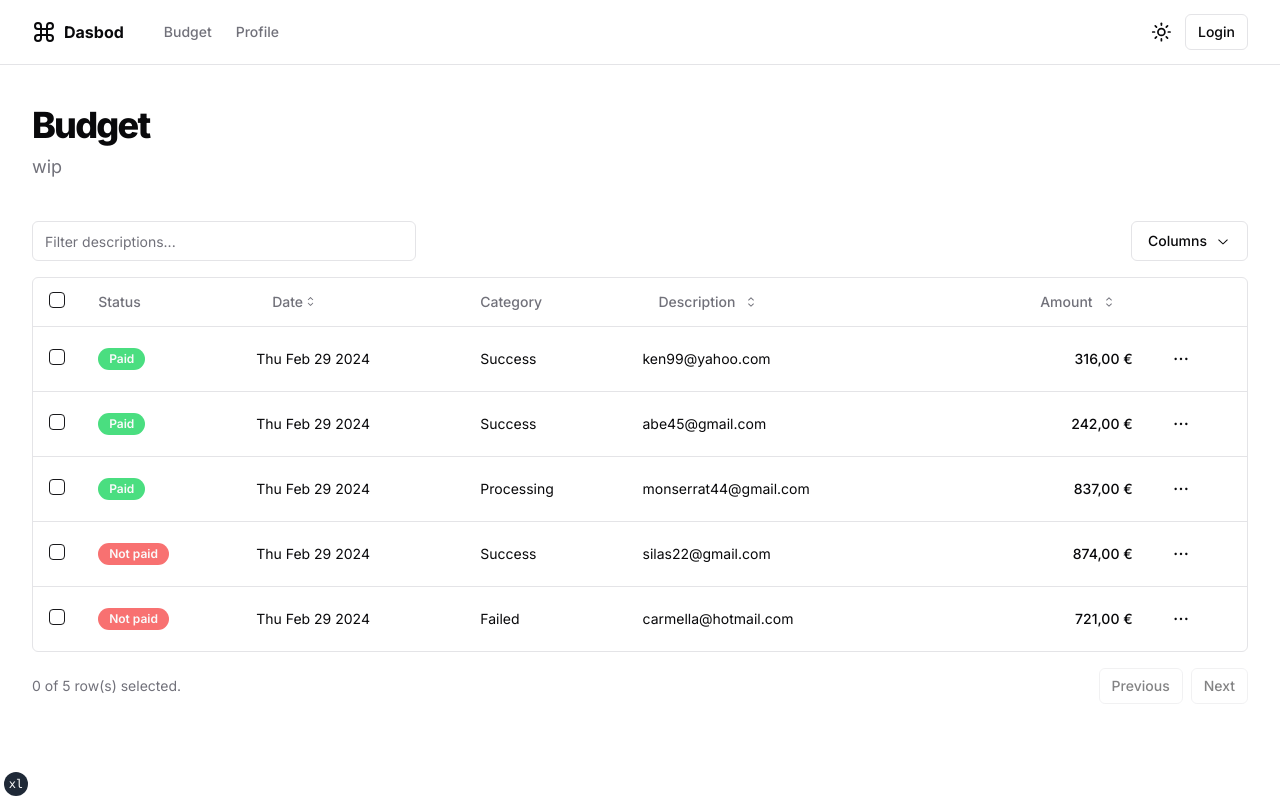
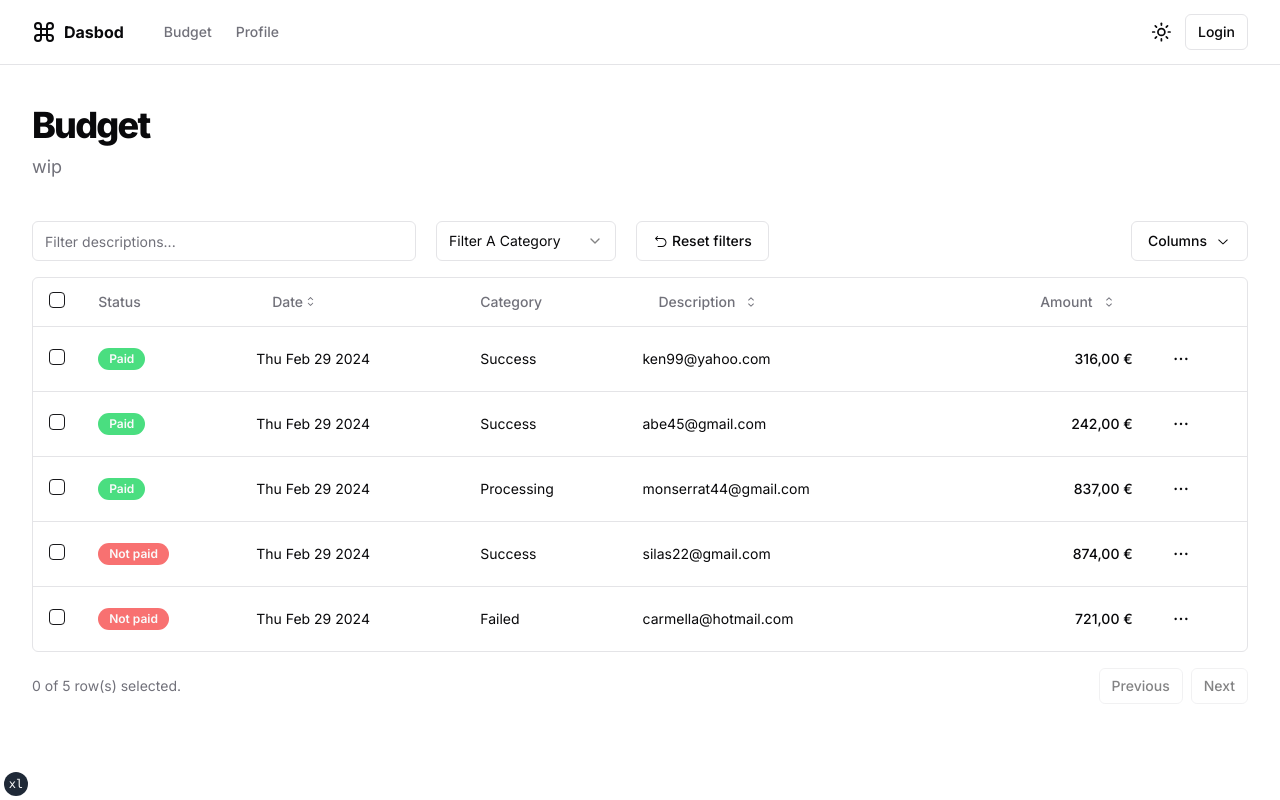
Before and after one commit to lilgallon/budgetin, a Next.js app in the folder dasbod-front-react/: page /budget in a window 1280 px wide. Built offline with nearby package versions, Linux system fonts and the light colour scheme.

Commit message:
front(budget): add category filter

```diff
--- a/dasbod-front-react/components/business/budget/transactions-table.tsx
+++ b/dasbod-front-react/components/business/budget/transactions-table.tsx
@@ -1,21 +1,69 @@
-"use client";
+"use client"
 
-import * as React from "react";
-import { CaretSortIcon, ChevronDownIcon, DotsHorizontalIcon, Pencil1Icon, TrashIcon } from "@radix-ui/react-icons";
-import { ColumnDef, ColumnFiltersState, SortingState, VisibilityState, flexRender, getCoreRowModel, getFilteredRowModel, getPaginationRowModel, getSortedRowModel, useReactTable } from "@tanstack/react-table";
+import * as React from "react"
+import {
+  CaretSortIcon,
+  ChevronDownIcon,
+  DotsHorizontalIcon,
+  Pencil1Icon, ResetIcon,
+  TrashIcon,
+} from "@radix-ui/react-icons"
+import {
+  ColumnDef,
+  ColumnFiltersState,
+  SortingState,
+  VisibilityState,
+  flexRender,
+  getCoreRowModel,
+  getFilteredRowModel,
+  getPaginationRowModel,
+  getSortedRowModel,
+  useReactTable,
+} from "@tanstack/react-table"
 
+import { Badge } from "@/components/ui/badge"
+import { Button } from "@/components/ui/button"
+import { Checkbox } from "@/components/ui/checkbox"
+import {
+  DropdownMenu,
+  DropdownMenuCheckboxItem,
+  DropdownMenuContent,
+  DropdownMenuItem,
+  DropdownMenuLabel,
+  DropdownMenuSeparator,
+  DropdownMenuTrigger,
+} from "@/components/ui/dropdown-menu"
+import { Input } from "@/components/ui/input"
+import {
+  Select,
+  SelectContent,
+  SelectGroup,
+  SelectItem,
+  SelectLabel,
+  SelectTrigger,
+  SelectValue,
+} from "@/components/ui/select"
+import {
+  Table,
+  TableBody,
+  TableCell,
+  TableHead,
+  TableHeader,
+  TableRow,
+} from "@/components/ui/table"
 
+export type Payment = {
+  id: string
+  amount: number
+  category: Category
+  description: string
+  date: Date
+  status: Status
+}
 
-import { Badge } from "@/components/ui/badge";
-import { Button } from "@/components/ui/button";
-import { Checkbox } from "@/components/ui/checkbox";
-import { DropdownMenu, DropdownMenuCheckboxItem, DropdownMenuContent, DropdownMenuItem, DropdownMenuLabel, DropdownMenuSeparator, DropdownMenuTrigger } from "@/components/ui/dropdown-menu";
-import { Input } from "@/components/ui/input";
-import { Table, TableBody, TableCell, TableHead, TableHeader, TableRow } from "@/components/ui/table";
-
-
-
-
+const categories = ["pending", "processing", "success", "failed"] as const
+export type Category = (typeof categories)[number]
+type Status = "paid" | "not-paid"
 
 const data: Payment[] = [
   {
@@ -24,7 +72,7 @@ const data: Payment[] = [
     category: "success",
     description: "ken99@yahoo.com",
     date: new Date(),
-    status: 'paid',
+    status: "paid",
   },
   {
     id: "3u1reuv4",
@@ -32,7 +80,7 @@ const data: Payment[] = [
     category: "success",
     description: "Abe45@gmail.com",
     date: new Date(),
-    status: 'paid',
+    status: "paid",
   },
   {
     id: "derv1ws0",
@@ -40,7 +88,7 @@ const data: Payment[] = [
     category: "processing",
     description: "Monserrat44@gmail.com",
     date: new Date(),
-    status: 'paid',
+    status: "paid",
   },
   {
     id: "5kma53ae",
@@ -48,7 +96,7 @@ const data: Payment[] = [
     category: "success",
     description: "Silas22@gmail.com",
     date: new Date(),
-    status: 'not-paid',
+    status: "not-paid",
   },
   {
     id: "bhqecj4p",
@@ -56,18 +104,9 @@ const data: Payment[] = [
     category: "failed",
     description: "carmella@hotmail.com",
     date: new Date(),
-    status: 'not-paid',
+    status: "not-paid",
   },
 ]
-
-export type Payment = {
-  id: string
-  amount: number
-  category: "pending" | "processing" | "success" | "failed"
-  description: string
-  date: Date,
-  status: 'paid' | 'not-paid',
-}
 
 export const columns: ColumnDef<Payment>[] = [
   {
@@ -98,12 +137,12 @@ export const columns: ColumnDef<Payment>[] = [
     cell: ({ row }) => {
       const status = row.getValue("status")
 
-      if (status == 'paid') {
-        return (<Badge className="bg-green-400">Paid</Badge>)
-      } else if (status == 'not-paid') {
-        return (<Badge className="bg-red-400">Not paid</Badge>)
+      if (status == "paid") {
+        return <Badge className="bg-green-400">Paid</Badge>
+      } else if (status == "not-paid") {
+        return <Badge className="bg-red-400">Not paid</Badge>
       } else {
-        return (<Badge>Unknown</Badge>)
+        return <Badge>Unknown</Badge>
       }
     },
   },
@@ -175,11 +214,7 @@ export const columns: ColumnDef<Payment>[] = [
         currency: "EUR",
       }).format(amount)
 
-      return (
-        <div className="text-right font-medium">
-          {formatted}
-        </div>
-      )
+      return <div className="text-right font-medium">{formatted}</div>
     },
   },
   {
@@ -245,6 +280,11 @@ export function TransactionsTable() {
     },
   })
 
+  const resetFilters = () => {
+    table.getColumn("description")?.setFilterValue(undefined)
+    table.getColumn("category")?.setFilterValue(undefined)
+  }
+
   return (
     <div className="w-full">
       <div className="flex items-center py-4">
@@ -258,6 +298,34 @@ export function TransactionsTable() {
           }
           className="max-w-sm"
         />
+        <Select
+          value={
+            (table.getColumn("category")?.getFilterValue() as string) ?? ""
+          }
+          onValueChange={(value) =>
+            table.getColumn("category")?.setFilterValue(value)
+          }
+        >
+          <SelectTrigger className="w-[180px] ml-5 capitalize" >
+            <SelectValue placeholder="Filter a category"/>
+          </SelectTrigger>
+          <SelectContent>
+            <SelectGroup>
+              <SelectLabel>Categories</SelectLabel>
+              {categories.map((category) => {
+                return (
+                  <SelectItem value={category} className="capitalize">
+                    {category}
+                  </SelectItem>
+                )
+              })}
+            </SelectGroup>
+          </SelectContent>
+        </Select>
+
+        <Button variant="outline" className="ml-5" onClick={resetFilters}>
+          <ResetIcon className="mr-1"></ResetIcon> Reset filters
+        </Button>
 
         <DropdownMenu>
           <DropdownMenuTrigger asChild>
@@ -275,9 +343,7 @@ export function TransactionsTable() {
                     key={column.id}
                     className="capitalize"
                     checked={column.getIsVisible()}
-                    onCheckedChange={(value) =>
-                      column.toggleVisibility(value)
-                    }
+                    onCheckedChange={(value) => column.toggleVisibility(value)}
                   >
                     {column.id}
                   </DropdownMenuCheckboxItem>
```
